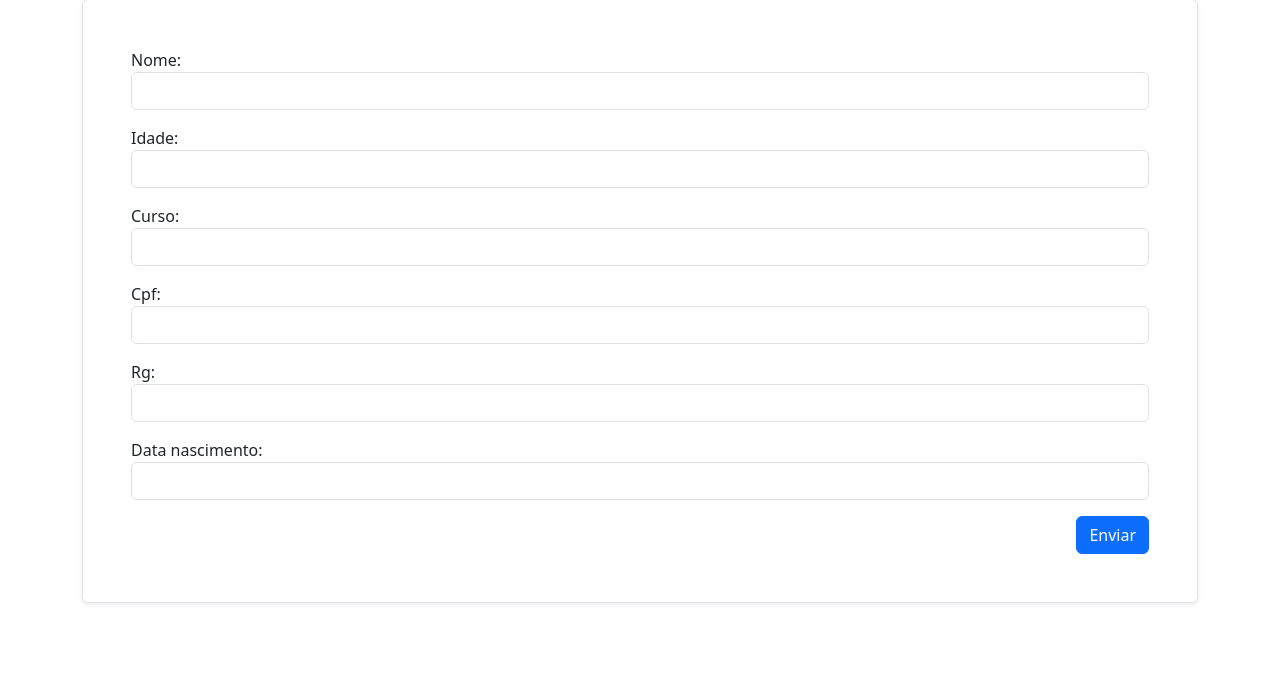
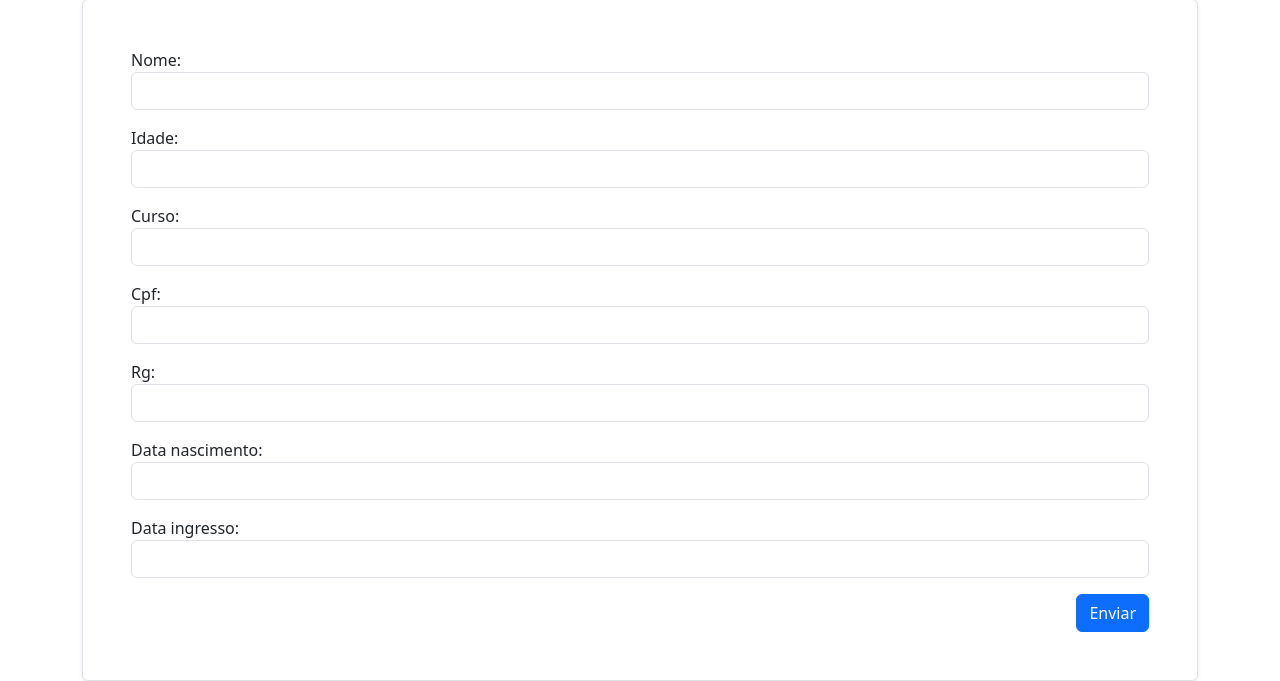
Before and after one commit to kesleymartins/gerenciamento-alunos, a Django app: page /criar-aluno in a window 1280 px wide. Shown: the part 163-844 px from the top of the page. Before the commit the page ends 767 px from the top, so only its background shows below. Run offline with Django 4.2, Linux system fonts and the light colour scheme.

Commit message:
fix typo

```diff
--- a/alunos/templates/criar-aluno.html
+++ b/alunos/templates/criar-aluno.html
@@ -39,8 +39,8 @@
             </div>
 
             <div class="mb-3">
-                {{ form.data_ingreso.label_tag }}
-                {{ form.data_ingreso }}
+                {{ form.data_ingresso.label_tag }}
+                {{ form.data_ingresso }}
             </div>
 
             <div class="d-flex justify-content-end">
```
